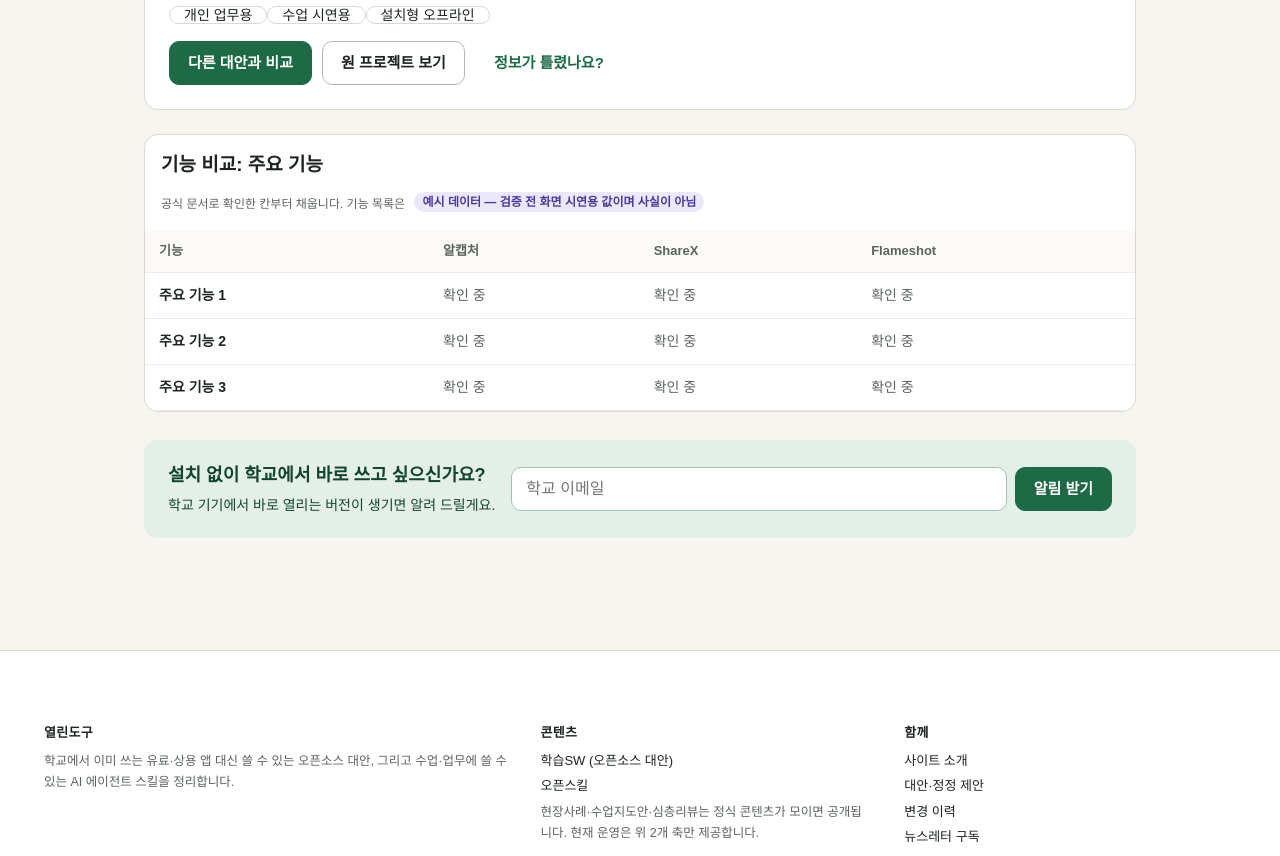
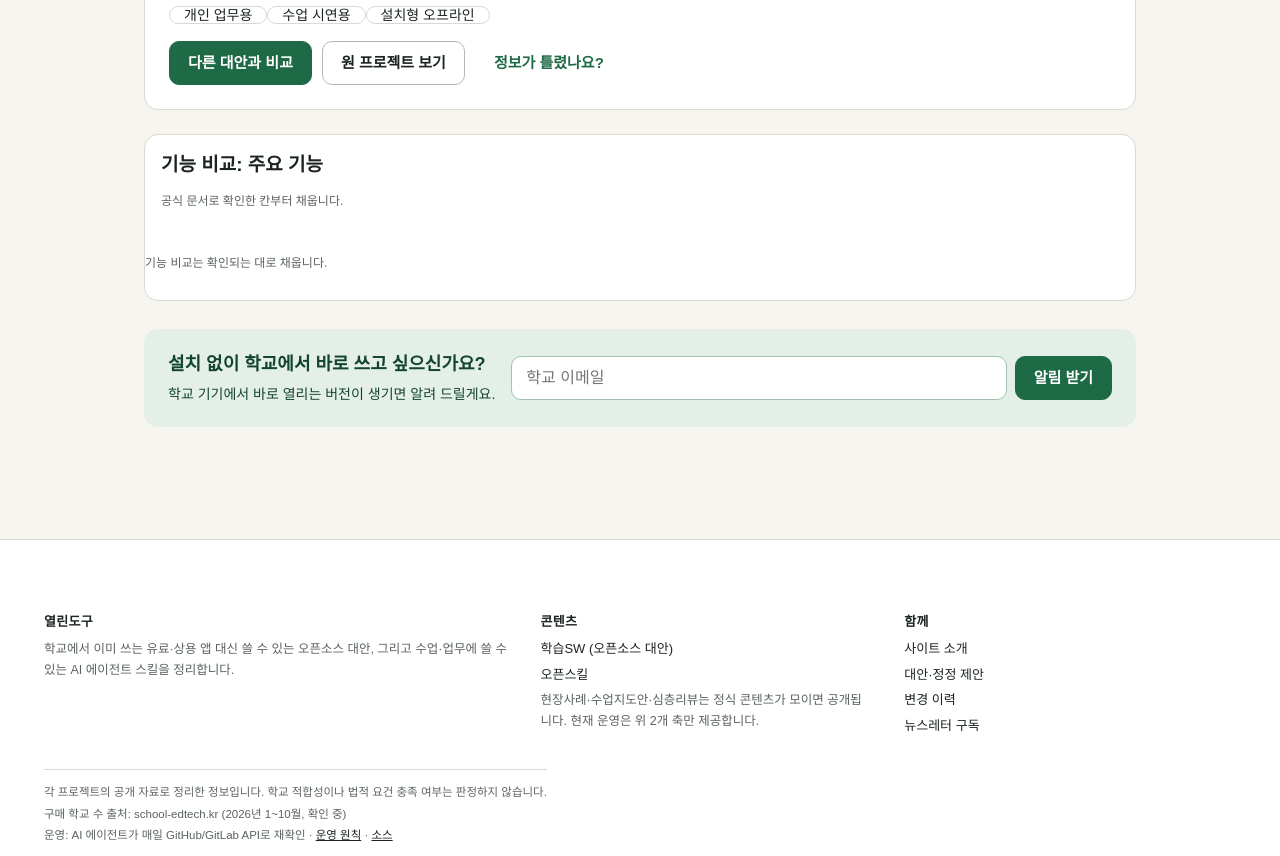
Before and after one commit to scottnaddle/open-tools-alternatives, an Astro site: page /alternatives/apps/alcapture in a window 1280 px wide. Shown: the part 1068-1924 px from the top of the page. Built offline with nearby package versions, Linux system fonts and the light colour scheme; Astro itself is replaced by a stand-in of ours.

Commit message:
P0-5: 기능 비교표 빈 데이터 시 한 줄로 대체
- src/content.config.ts: schoolApps 스키마에 featureMatrix optional 필드 추가
  (1차 출처가 확인된 기능만 채움. 없으면 페이지에서 '한 줄' 안내)
- src/pages/apps/[slug].astro: 고정 문자열 ['주요 기능 1','주요 기능 2','주요 기능 3'] 제거
  - app.data.featureMatrix가 있으면 표 렌더(이름 + 1차 출처 링크)
  - 없으면 '기능 비교는 확인되는 대로 채웁니다' 한 줄
- EXAMPLE_LABEL 의존 제거(에이전트가 정식 기능 데이터를 채울 때 출처 표기)

검사: apps 페이지에 한 줄 노출 1, 고정 문자열 0

```diff
--- a/src/content.config.ts
+++ b/src/content.config.ts
@@ -99,6 +99,11 @@
       installDifficulty: Difficulty,
       summary: z.string(),
     })).min(1),
+    // 학교 앱별 기능 비교 매트릭스(선택). 1차 출처가 확인된 기능만 채움. 없으면 페이지에서 "한 줄" 안내.
+    featureMatrix: z.array(z.object({
+      name: z.string(),
+      sourceUrl: z.string().url().optional(),
+    })).optional(),
   }),
 });
 
--- a/src/pages/apps/[slug].astro
+++ b/src/pages/apps/[slug].astro
@@ -135,8 +135,9 @@
     <section class="cmp">
       <div class="cmph">
         <h2>기능 비교: {app.data.name === 'CapCut' ? '모둠 발표 영상 만들기' : '주요 기능'}</h2>
-        <p class="hint">공식 문서로 확인한 칸부터 채웁니다. 기능 목록은 <span class="st st-ex">{EXAMPLE_LABEL}</span></p>
+        <p class="hint">공식 문서로 확인한 칸부터 채웁니다.</p>
       </div>
+      {app.data.featureMatrix ? (
         <div class="tscroll">
           <table>
             <thead>
@@ -147,16 +148,19 @@
               </tr>
             </thead>
             <tbody>
-            {['주요 기능 1', '주요 기능 2', '주요 기능 3'].map((feat) => (
+              {app.data.featureMatrix.map((feat) => (
                 <tr>
-                <th scope="row">{feat}</th>
-                <td><span class="v null">확인 중</span></td>
+                  <th scope="row">{feat.name}</th>
+                  <td>{feat.sourceUrl ? <a href={feat.sourceUrl}>확인됨</a> : <span class="v null">확인 중</span>}</td>
                   {alts.slice(0, 2).map(() => <td><span class="v null">확인 중</span></td>)}
                 </tr>
               ))}
             </tbody>
           </table>
         </div>
+      ) : (
+        <p class="hint" style="padding:16px 0">기능 비교는 확인되는 대로 채웁니다.</p>
+      )}
     </section>
 
     <section class="notify">
```
Lines whose indentation alone changed are shown as unchanged.
